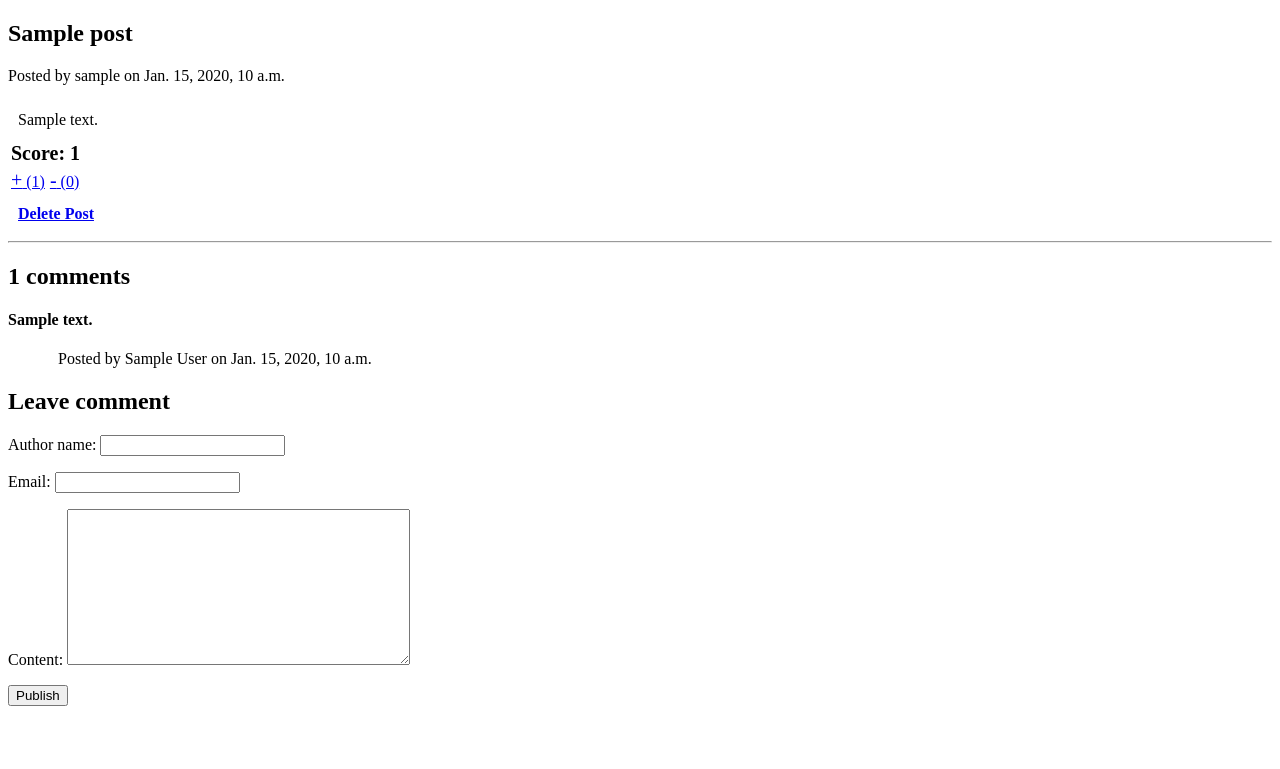
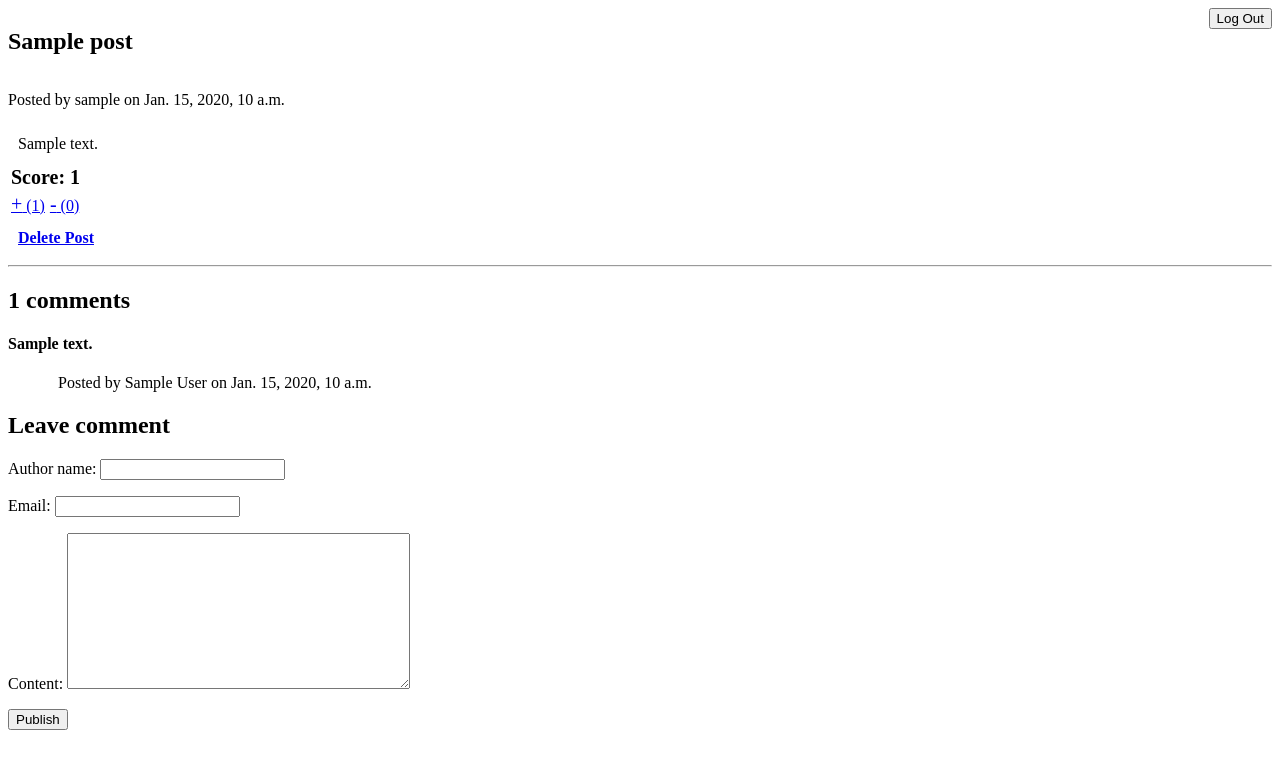
Before and after one commit to ivanov-mi/blogpost-platform, a Django app: a page that uses blogpostplatform/blog/templates/blog/post-detail.html in a window 1280 px wide. Shown: the top 769 px of the page. Run offline with Django 5.2, Linux system fonts and the light colour scheme; a user stored in the database is signed in; tables that the repository leaves empty hold one stand-in row (values such as "Sample post").

Commit message:
Add logout button on Post Details screen

```diff
--- a/blogpostplatform/blog/templates/blog/post-detail.html
+++ b/blogpostplatform/blog/templates/blog/post-detail.html
@@ -5,7 +5,19 @@
     <title>Post Details</title>
 </head>
 <body>
-    <h2>{{ post.title }}</h2>
+    <div style="display:flex; justify-content:space-between">
+        <h2>{{ post.title }}</h2>
+        {% if user.is_authenticated %}
+            <form action="{% url 'logout' %}" method="post">
+                {% csrf_token %}
+                <button type="submit" onclick="return confirm('Are you sure you want to logout?');">Log Out</button>
+            </form>
+        {% else %}
+            <div>
+                <a href="{% url 'login' %}">Login</a>
+            </div>
+        {% endif %}
+    </div>
     <p>Posted by {{ post.author }} on {{ post.date_posted }}</p>
     <div style="padding:10px">
         {{ post.content }}
```
